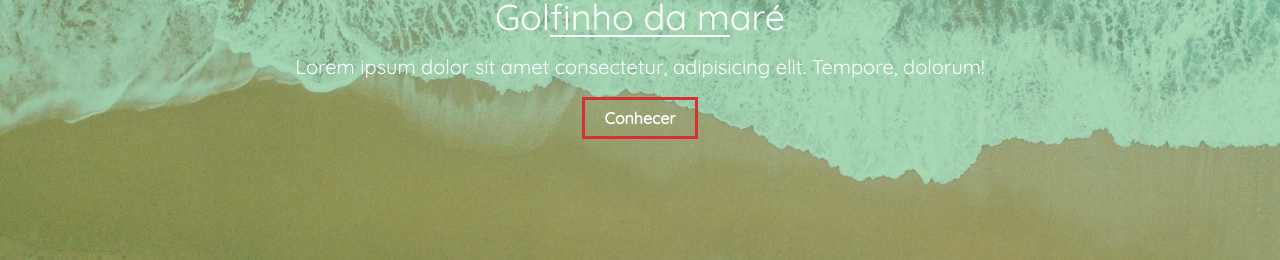
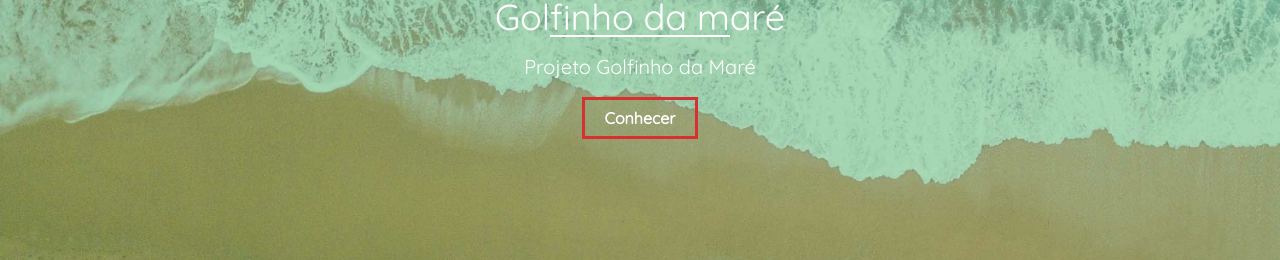
Before and after one commit to brian-izaki/Projeto-NEFE_GolfinhoDaMar-, a website: page index.html in a window 1280 px wide. Shown: the part 480-740 px from the top of the page. Drawn offline with Linux system fonts and the light colour scheme.

Commit message:
alteração do texto da class text header

```diff
--- a/index.html
+++ b/index.html
@@ -45,7 +45,7 @@
         <section class="content-header color-overflow">
             <img class="photo-header" src="./image/dolphin.svg" alt="Imagem da logo golfinho azul saltando do mar.">
             <h1 class="title-header">Golfinho da maré</h1>
-            <p class="text-header">Lorem ipsum dolor sit amet consectetur, adipisicing elit. Tempore, dolorum!</p>
+            <p class="text-header">Projeto Golfinho da Maré</p>
             <a href="#" class="btn-header">Conhecer</a>
         </section>
     </header>
```
